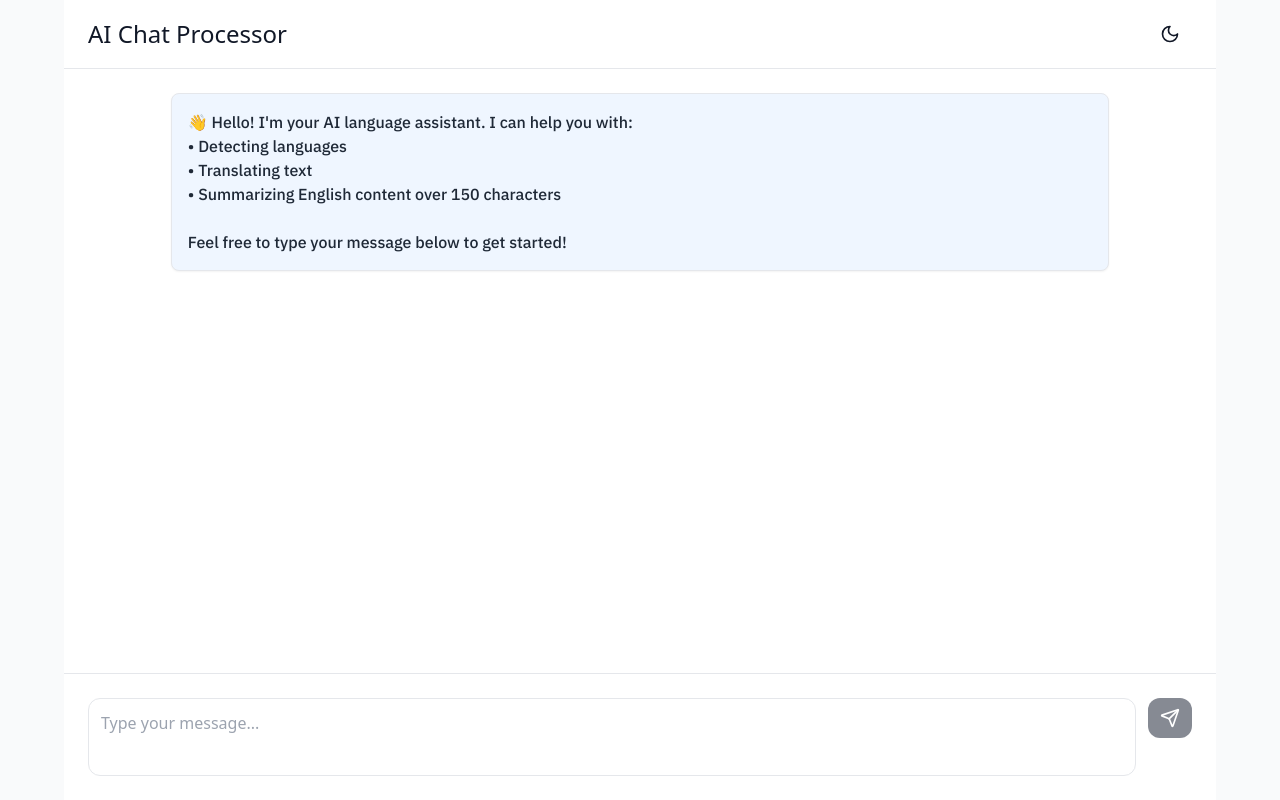
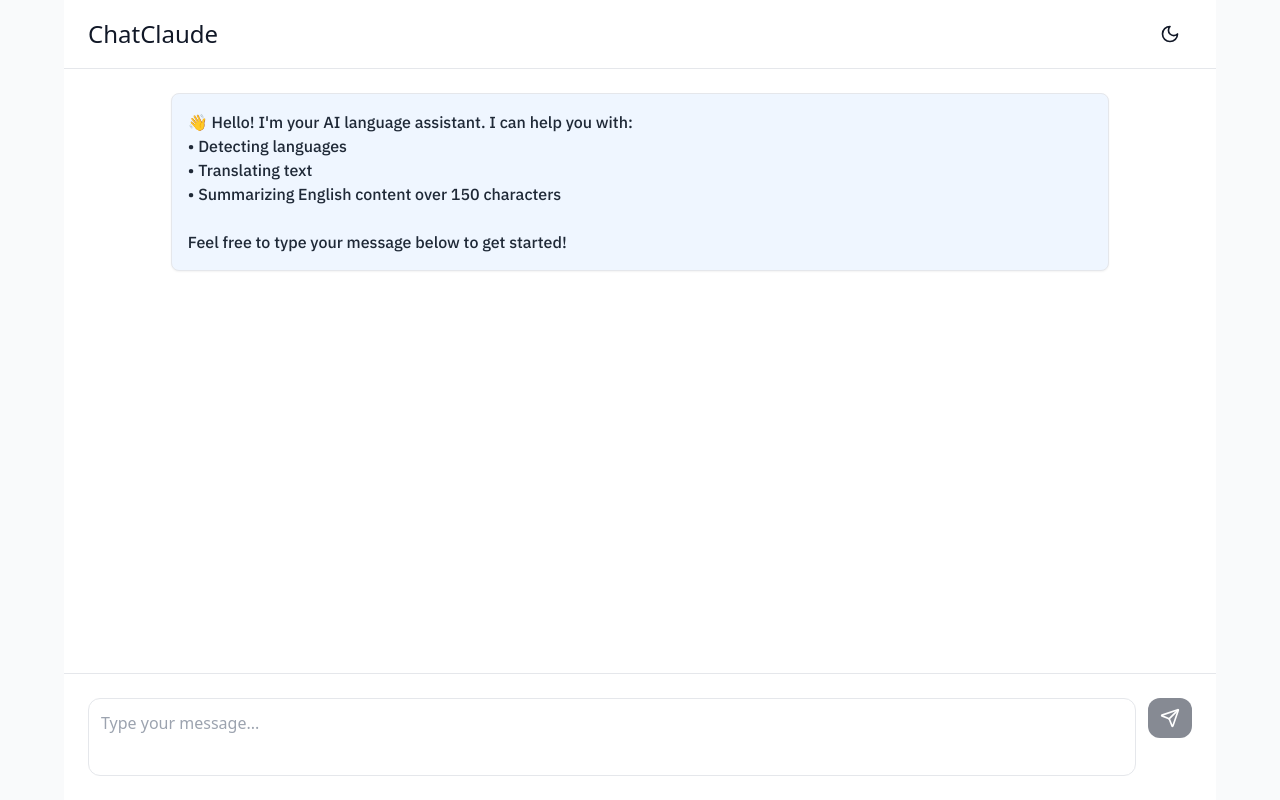
Before and after one commit to Apex10A/hngx-stage3-AI-Powered-app, a Next.js app: page /chat in a window 1280 px wide. Built offline with nearby package versions, Linux system fonts and the light colour scheme.

Commit message:
fix: changed nameto ChatClaude

```diff
--- a/src/app/(landing-page)/chat/page.tsx
+++ b/src/app/(landing-page)/chat/page.tsx
@@ -250,7 +250,7 @@ export default function Home() {
         {/* Header */}
         <div className={`border-b px-4 sm:px-6 py-3 sm:py-4 ${darkMode ? 'border-gray-700' : ''} flex justify-between items-center`}>
           <h1 className={`text-xl sm:text-2xl ${darkMode ? 'text-white' : 'text-gray-900'}`}>
-            AI Chat Processor
+            ChatClaude
           </h1>
           <Button
             variant="ghost"
```
